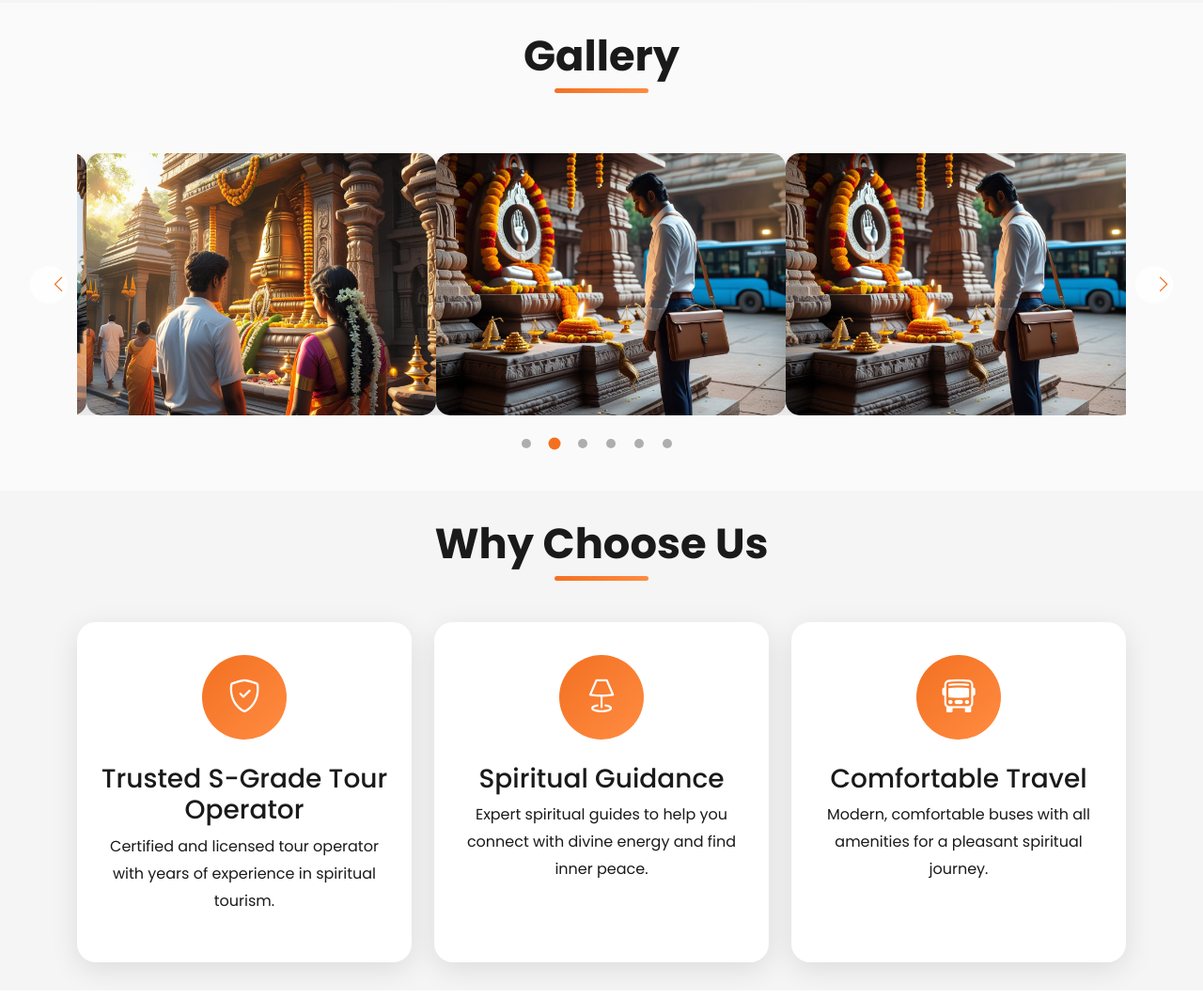
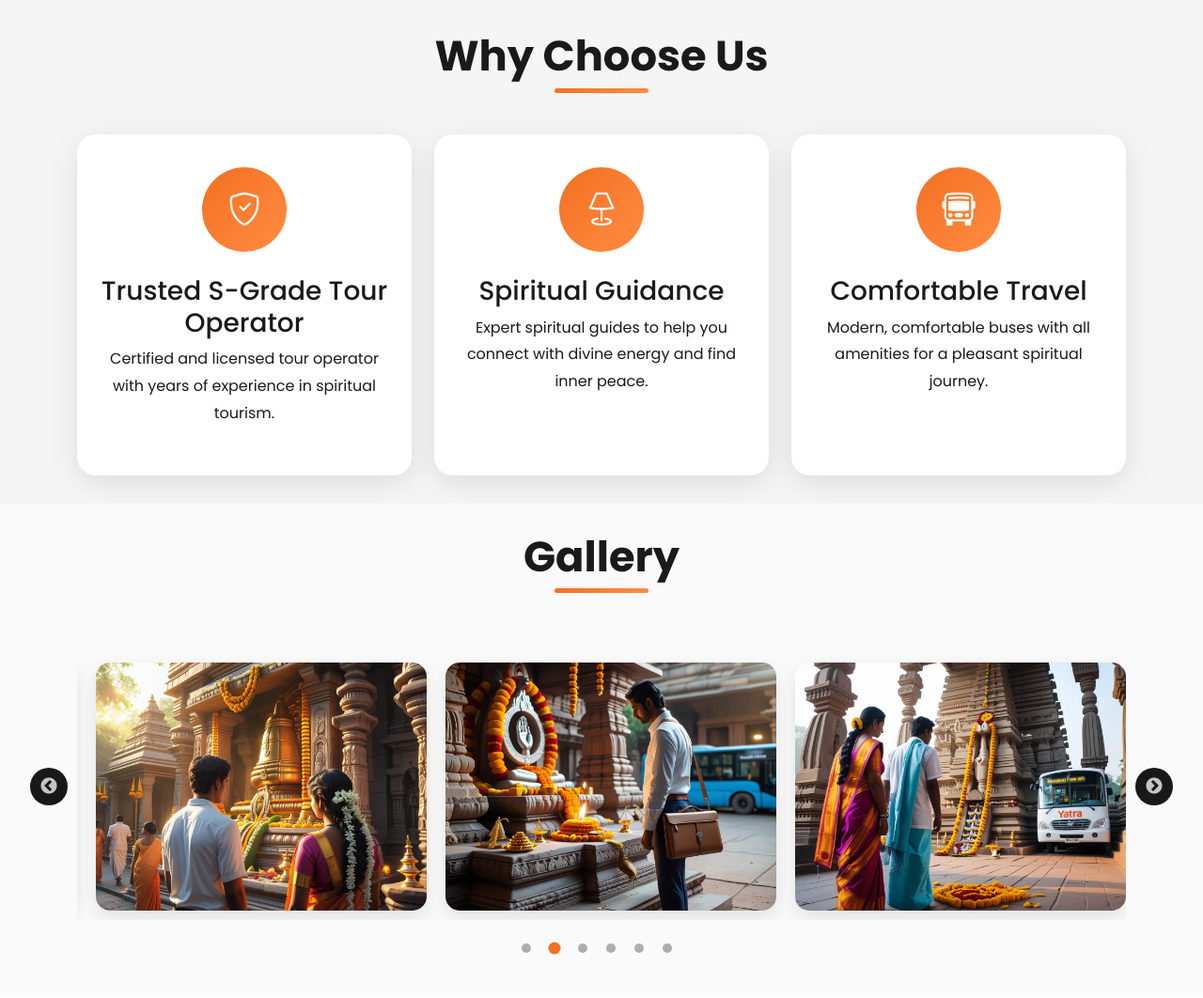
Before and after one commit to digitalhub96/sivasakthi-anmiga-yatra, a plain HTML site: page index.html in a window 1280 px wide. Shown: the part 1989-3051 px from the top of the page at 94% size. Drawn offline with nearby package versions, Linux system fonts and the light colour scheme.

Commit message:
3rd commit

```diff
--- a/index.html
+++ b/index.html
@@ -118,45 +118,6 @@
         </div>
     </section>
 
-    <!-- Gallery Section -->
-    <section id="gallery" class="section gallery">
-        <div class="container">
-            <h2 class="section-title" data-aos="fade-up">Gallery</h2>
-            <div class="gallery-slider">
-                <div>
-                    <a href="./img/service-h-1.jpg" data-fancybox="gallery" data-caption="Spiritual Journey 1">
-                        <img src="./img/service-h-1.jpg" class="img-fluid gallery-item" alt="Spiritual Journey 1">
-                    </a>
-                </div>
-                <div>
-                    <a href="./img/service-h-2.jpg" data-fancybox="gallery" data-caption="Spiritual Journey 2">
-                        <img src="./img/service-h-2.jpg" class="img-fluid gallery-item" alt="Spiritual Journey 2">
-                    </a>
-                </div>
-                <div>
-                    <a href="./img/service-h-3.jpg" data-fancybox="gallery" data-caption="Spiritual Journey 3">
-                        <img src="./img/service-h-3.jpg" class="img-fluid gallery-item" alt="Spiritual Journey 3">
-                    </a>
-                </div>
-                <div>
-                    <a href="./img/service-h-3.jpg" data-fancybox="gallery" data-caption="Spiritual Journey 3">
-                        <img src="./img/service-h-3.jpg" class="img-fluid gallery-item" alt="Spiritual Journey 3">
-                    </a>
-                </div>
-                <div>
-                    <a href="./img/service-h-3.jpg" data-fancybox="gallery" data-caption="Spiritual Journey 3">
-                        <img src="./img/service-h-3.jpg" class="img-fluid gallery-item" alt="Spiritual Journey 3">
-                    </a>
-                </div>
-                <div>
-                    <a href="./img/service-h-3.jpg" data-fancybox="gallery" data-caption="Spiritual Journey 3">
-                        <img src="./img/service-h-3.jpg" class="img-fluid gallery-item" alt="Spiritual Journey 3">
-                    </a>
-                </div>
-            </div>
-        </div>
-    </section>
-
     <!-- Why Choose Us Section -->
     <section id="why-choose-us" class="section why-choose-us">
         <div class="container">
@@ -182,6 +143,45 @@
                         <h3>Comfortable Travel</h3>
                         <p>Modern, comfortable buses with all amenities for a pleasant spiritual journey.</p>
                     </div>
+                </div>
+            </div>
+        </div>
+    </section>
+
+    <!-- Gallery Section -->
+    <section id="gallery" class="section gallery">
+        <div class="container">
+            <h2 class="section-title" data-aos="fade-up">Gallery</h2>
+            <div class="gallery-slider">
+                <div class="img-slider">
+                    <a href="./img/service-h-1.jpg" data-fancybox="gallery" data-caption="Spiritual Journey 1">
+                        <img src="./img/service-h-1.jpg" class="img-fluid gallery-item" alt="Spiritual Journey 1">
+                    </a>
+                </div>
+                <div class="img-slider">
+                    <a href="./img/service-h-2.jpg" data-fancybox="gallery" data-caption="Spiritual Journey 2">
+                        <img src="./img/service-h-2.jpg" class="img-fluid gallery-item" alt="Spiritual Journey 2">
+                    </a>
+                </div>
+                <div class="img-slider">
+                    <a href="./img/service-h-3.jpg" data-fancybox="gallery" data-caption="Spiritual Journey 3">
+                        <img src="./img/service-h-3.jpg" class="img-fluid gallery-item" alt="Spiritual Journey 3">
+                    </a>
+                </div>
+                <div class="img-slider">
+                    <a href="./img/service-h-1.jpg" data-fancybox="gallery" data-caption="Spiritual Journey 1">
+                        <img src="./img/service-h-1.jpg" class="img-fluid gallery-item" alt="Spiritual Journey 1">
+                    </a>
+                </div>
+                <div class="img-slider">
+                    <a href="./img/service-h-2.jpg" data-fancybox="gallery" data-caption="Spiritual Journey 2">
+                        <img src="./img/service-h-2.jpg" class="img-fluid gallery-item" alt="Spiritual Journey 2">
+                    </a>
+                </div>
+                <div class="img-slider">
+                    <a href="./img/service-h-3.jpg" data-fancybox="gallery" data-caption="Spiritual Journey 3">
+                        <img src="./img/service-h-3.jpg" class="img-fluid gallery-item" alt="Spiritual Journey 3">
+                    </a>
                 </div>
             </div>
         </div>
--- a/script.js
+++ b/script.js
@@ -116,9 +116,9 @@ $(".gallery-slider").slick({
   dots: true,
   arrows: true,
   prevArrow:
-    '<button type="button" class="slick-prev"><i class="bi bi-chevron-left"></i></button>',
+    '<button type="button" class="slick-prev"></button>',
   nextArrow:
-    '<button type="button" class="slick-next"><i class="bi bi-chevron-right"></i></button>',
+    '<button type="button" class="slick-next"></button>',
   responsive: [
     {
       breakpoint: 992,
--- a/style.css
+++ b/style.css
@@ -275,6 +275,10 @@ body {
     padding: 20px 0;
 }
 
+.img-slider{
+  padding: 10px 10px;
+}
+
 .gallery-item {
     border-radius: 15px;
     overflow: hidden;
@@ -300,7 +304,7 @@ body {
 .slick-next {
     width: 40px;
     height: 40px;
-    background: rgba(255, 255, 255, 0.9);
+    background: rgba(0, 0, 0, 0.9);
     border-radius: 50%;
     display: flex;
     align-items: center;
@@ -315,7 +319,7 @@ body {
     color: var(--accent-white);
 }
 
-.slick-prev i,
+/* .slick-prev i,
 .slick-next i {
     font-size: 1.2rem;
     color: var(--primary-orange);
@@ -324,7 +328,7 @@ body {
 .slick-prev:hover i,
 .slick-next:hover i {
     color: var(--accent-white);
-}
+} */
 
 .slick-prev {
     left: -50px;
```
